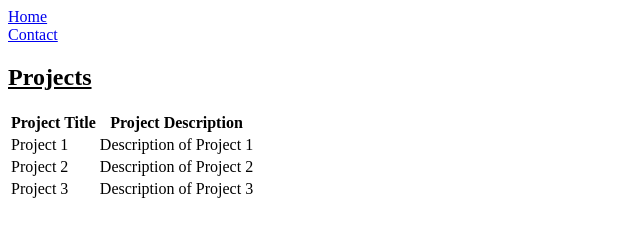
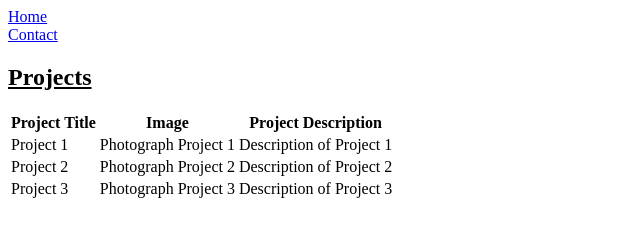
Before and after one commit to SuzBarnes/portfolio, a plain HTML site: page pages/projects.html in a window 1280 px wide. Shown: the whole page, without its empty margins (0-640 px from the left). Drawn offline with Linux system fonts and the light colour scheme.

Commit message:
table added

```diff
--- a/pages/projects.html
+++ b/pages/projects.html
@@ -1,25 +1,29 @@
 <!DOCTYPE html>
 <html>
     <body><header>
-        <nav> <a href=./index.html>Home</a></nav><a href="./pages/contact.html">Contact</a> </nav><nav>
+        <nav> <a href=file:///home/suzie/Projects/portfolio/index.html>Home</a></nav><a href="file:///home/suzie/Projects/portfolio/pages/contact.html">Contact</a> </nav><nav>
     <title> Projects</title>
 <h1> <u>Projects</u> </h1>
     <table>
 <thead>
     <tr>
         <th>Project Title</th>
+        <th>Image</th>
         <th>Project Description</th>
     </tr>
     <tr>
         <td>Project 1</td>
+        <td>Photograph Project 1</td>
         <td>Description of Project 1</td>
     </tr>
     <tr>
         <td>Project 2</td>
+        <td>Photograph Project 2</td>
         <td>Description of Project 2</td>
     </tr>
     <tr>
         <td>Project 3</td>
+        <td>Photograph Project 3</td>
         <td>Description of Project 3</td>
     </tr>
 </thead>
```
